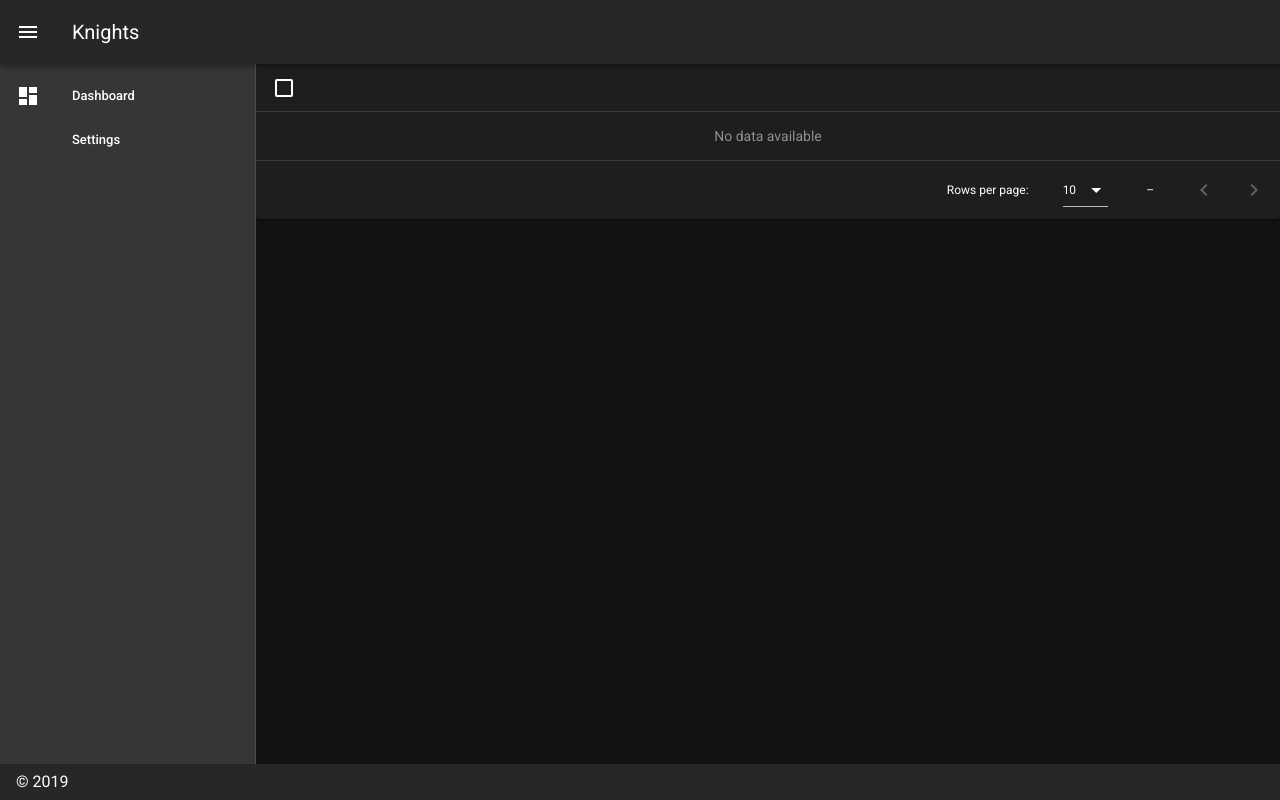
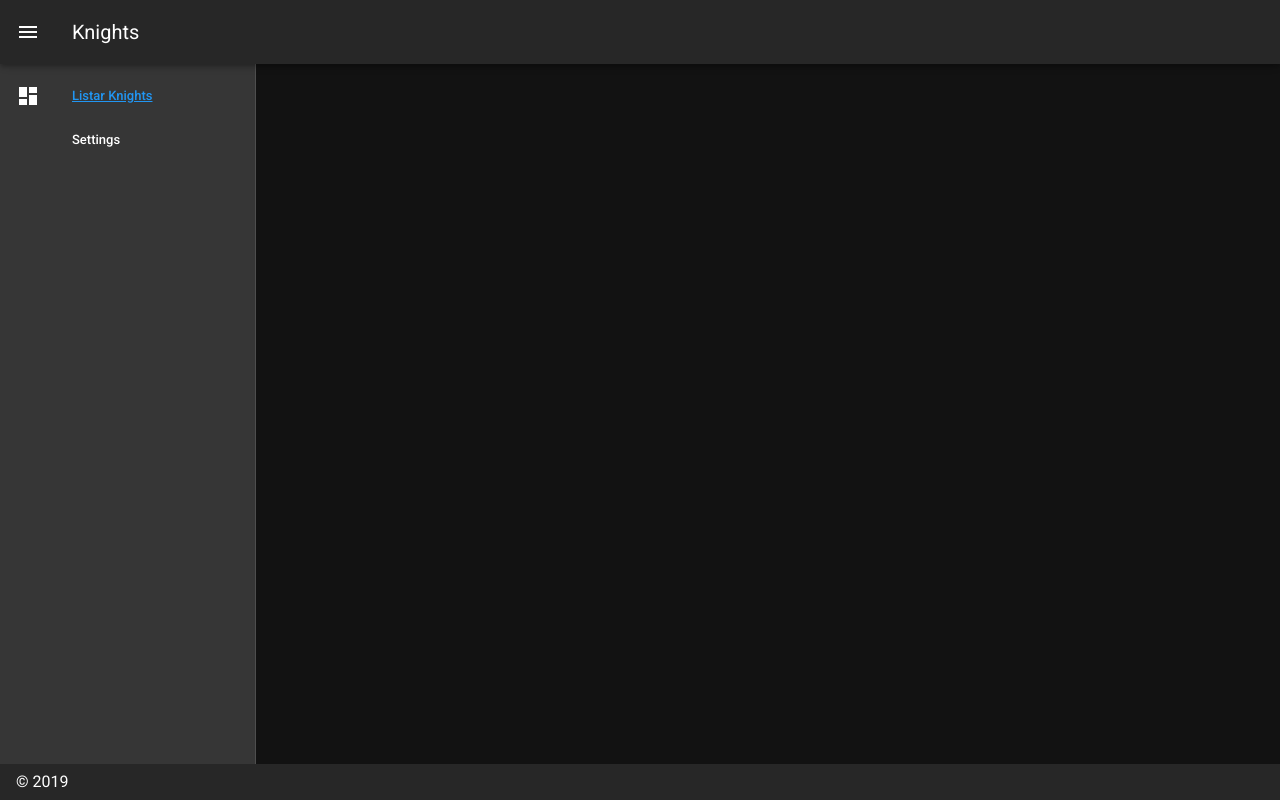
Before and after one commit to danieltugok/knights, a Vue app: page / in a window 1280 px wide. Built offline with nearby package versions, Linux system fonts and the light colour scheme.

Commit message:
corrige identação

```diff
--- a/src/App.vue
+++ b/src/App.vue
@@ -12,7 +12,9 @@
                         <v-icon>mdi-view-dashboard</v-icon>
                     </v-list-item-action>
                     <v-list-item-content>
-            <v-list-item-title>Dashboard</v-list-item-title>
+                        <v-list-item-title>
+                            <router-link to="/get-knights">Listar Knights</router-link>
+                        </v-list-item-title>
                     </v-list-item-content>
                 </v-list-item>
 
@@ -37,18 +39,13 @@
         </v-app-bar>
 
         <v-content>
-        <v-data-table
-            item-key="name"
-            show-select
-            class="elevation-1"
-        >
-        </v-data-table>
+            <router-view />
         </v-content>
 
-    <v-footer app>
-      <span>&copy; 2019</span>
-    </v-footer>
+        <v-footer app><span>&copy; 2019</span></v-footer>
+
     </v-app>
+
 </template>
 
 <script>
```
Lines whose indentation alone changed are shown as unchanged.
